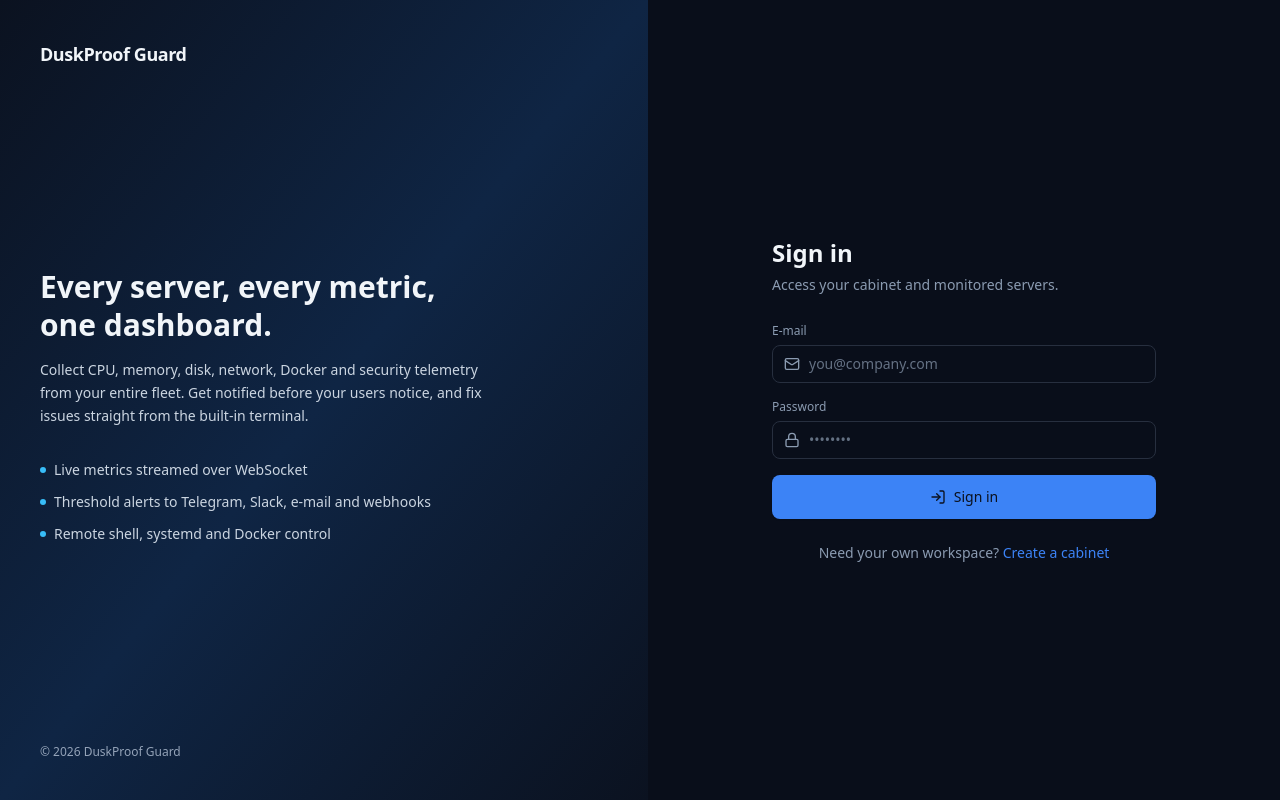
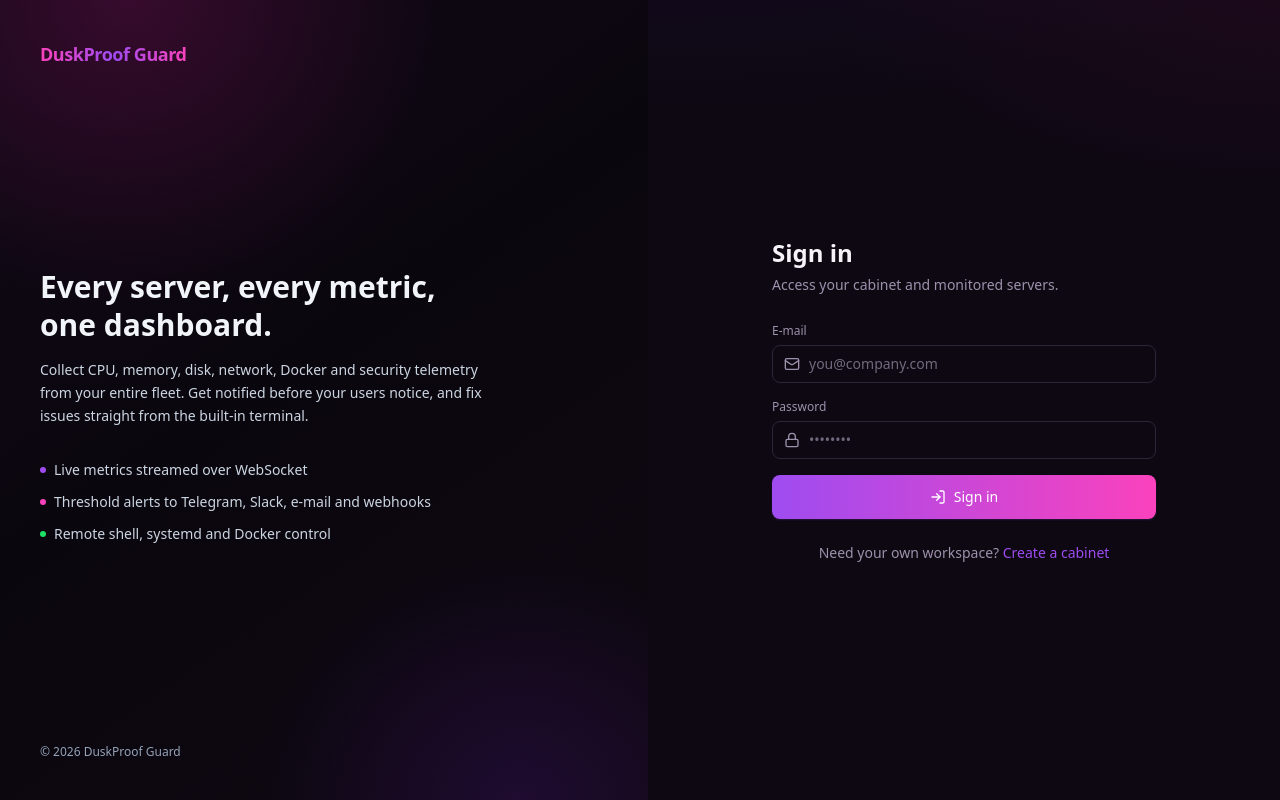
Before and after one commit to duskproof/Server-Monitoring-System, a Next.js app in the folder vpsguard/dashboard/: page /login in a window 1280 px wide. Built offline with nearby package versions, Linux system fonts and the light colour scheme; no server answers.

Commit message:
Apply DuskProof purple and magenta dashboard theme.

```diff
--- a/vpsguard/dashboard/app/globals.css
+++ b/vpsguard/dashboard/app/globals.css
@@ -4,37 +4,39 @@
 
 @layer base {
   :root {
-    --bg: 210 20% 98%;
+    --bg: 270 30% 97%;
     --surface: 0 0% 100%;
-    --elevated: 214 32% 94%;
-    --line: 214 25% 88%;
-    --content: 222 47% 11%;
-    --muted: 215 16% 45%;
+    --elevated: 270 25% 94%;
+    --line: 270 18% 88%;
+    --content: 270 35% 12%;
+    --muted: 270 12% 42%;
 
-    --primary: 217 91% 55%;
+    --brand: 320 90% 52%;
+    --primary: 270 75% 52%;
     --primary-fg: 0 0% 100%;
-    --success: 152 62% 38%;
+    --success: 142 72% 38%;
     --warning: 32 92% 45%;
     --danger: 0 72% 50%;
-    --info: 199 89% 45%;
+    --info: 280 70% 48%;
 
     --font-sans: ui-sans-serif, system-ui, -apple-system, 'Segoe UI', Roboto, sans-serif;
   }
 
   .dark {
-    --bg: 222 47% 7%;
-    --surface: 222 41% 10%;
-    --elevated: 222 32% 16%;
-    --line: 220 24% 20%;
-    --content: 210 40% 96%;
-    --muted: 215 20% 62%;
+    --bg: 270 38% 5%;
+    --surface: 270 32% 9%;
+    --elevated: 270 28% 13%;
+    --line: 270 22% 18%;
+    --content: 270 20% 96%;
+    --muted: 270 14% 62%;
 
-    --primary: 217 91% 60%;
-    --primary-fg: 222 47% 8%;
-    --success: 152 60% 45%;
+    --brand: 320 95% 62%;
+    --primary: 270 85% 62%;
+    --primary-fg: 0 0% 100%;
+    --success: 142 76% 50%;
     --warning: 38 92% 55%;
     --danger: 0 84% 62%;
-    --info: 199 89% 55%;
+    --info: 280 80% 65%;
   }
 
   * {
@@ -51,8 +53,15 @@
     min-height: 100dvh;
   }
 
+  .dark body {
+    background-color: hsl(var(--bg));
+    background-image:
+      radial-gradient(ellipse 120% 80% at 50% -30%, hsl(270 60% 18% / 0.45), transparent 55%),
+      radial-gradient(ellipse 70% 50% at 100% 0%, hsl(320 70% 22% / 0.18), transparent 50%);
+  }
+
   ::selection {
-    background-color: hsl(var(--primary) / 0.3);
+    background-color: hsl(var(--brand) / 0.35);
   }
 }
 
@@ -76,9 +85,19 @@
     background: transparent;
   }
 
-  /* Focus ring shared by interactive shells that are not <button> elements. */
   .focus-ring {
     @apply focus-visible:outline focus-visible:outline-2 focus-visible:outline-offset-2 focus-visible:outline-primary;
+  }
+
+  .brand-text {
+    @apply bg-gradient-to-r from-brand via-primary to-brand bg-clip-text font-semibold tracking-tight text-transparent;
+  }
+
+  .brand-panel {
+    background-image:
+      radial-gradient(ellipse 90% 70% at 20% 0%, hsl(320 80% 28% / 0.35), transparent 55%),
+      radial-gradient(ellipse 80% 60% at 80% 100%, hsl(270 70% 22% / 0.4), transparent 50%),
+      linear-gradient(145deg, hsl(270 40% 6%), hsl(270 38% 4%) 45%, hsl(280 35% 5%));
   }
 }
 
--- a/vpsguard/dashboard/app/layout.tsx
+++ b/vpsguard/dashboard/app/layout.tsx
@@ -31,7 +31,7 @@ export const viewport: Viewport = {
   initialScale: 1,
   maximumScale: 5,
   themeColor: [
-    { media: '(prefers-color-scheme: dark)', color: '#0b1220' },
+    { media: '(prefers-color-scheme: dark)', color: '#0c0814' },
     { media: '(prefers-color-scheme: light)', color: '#f8fafc' },
   ],
 };
--- a/vpsguard/dashboard/components/AuthCard.tsx
+++ b/vpsguard/dashboard/components/AuthCard.tsx
@@ -14,9 +14,9 @@ export function AuthShell({
 }) {
   return (
     <main className="flex min-h-[100dvh] flex-col lg:flex-row">
-      <section className="relative hidden flex-1 flex-col justify-between overflow-hidden bg-gradient-to-br from-[#0b1220] via-[#0f2544] to-[#0b1220] p-10 text-slate-100 lg:flex">
+      <section className="brand-panel relative hidden flex-1 flex-col justify-between overflow-hidden p-10 text-slate-100 lg:flex">
         <div>
-          <span className="text-lg font-semibold tracking-tight">DuskProof Guard</span>
+          <span className="brand-text text-lg">DuskProof Guard</span>
         </div>
 
         <div className="max-w-md">
@@ -29,15 +29,15 @@ export function AuthShell({
           </p>
           <ul className="mt-8 space-y-3 text-sm text-slate-300">
             <li className="flex items-center gap-2">
-              <span className="h-1.5 w-1.5 rounded-full bg-sky-400" />
+              <span className="h-1.5 w-1.5 rounded-full bg-primary" />
               Live metrics streamed over WebSocket
             </li>
             <li className="flex items-center gap-2">
-              <span className="h-1.5 w-1.5 rounded-full bg-sky-400" />
+              <span className="h-1.5 w-1.5 rounded-full bg-brand" />
               Threshold alerts to Telegram, Slack, e-mail and webhooks
             </li>
             <li className="flex items-center gap-2">
-              <span className="h-1.5 w-1.5 rounded-full bg-sky-400" />
+              <span className="h-1.5 w-1.5 rounded-full bg-success" />
               Remote shell, systemd and Docker control
             </li>
           </ul>
@@ -49,7 +49,7 @@ export function AuthShell({
       <section className="flex flex-1 items-center justify-center px-5 py-10 sm:px-8">
         <div className="w-full max-w-sm">
           <div className="mb-8 lg:hidden">
-            <span className="text-lg font-semibold tracking-tight text-content">DuskProof Guard</span>
+            <span className="brand-text text-lg">DuskProof Guard</span>
           </div>
 
           <h1 className="text-2xl font-semibold text-content">{title}</h1>
--- a/vpsguard/dashboard/components/Sidebar.tsx
+++ b/vpsguard/dashboard/components/Sidebar.tsx
@@ -53,7 +53,9 @@ export function Sidebar() {
             title={collapsed ? item.label : undefined}
             className={cn(
               'focus-ring group flex items-center gap-3 rounded-lg px-3 py-2 text-sm font-medium transition-colors',
-              active ? 'bg-primary/12 text-primary' : 'text-muted hover:bg-elevated hover:text-content',
+              active
+                ? 'bg-primary/15 text-primary shadow-sm shadow-primary/10'
+                : 'text-muted hover:bg-elevated hover:text-content',
               collapsed && 'lg:justify-center lg:px-2',
             )}
           >
@@ -86,9 +88,9 @@ export function Sidebar() {
       >
         <div className={cn('flex h-16 items-center border-b border-line px-4', collapsed && 'justify-center px-2')}>
           {!collapsed ? (
-            <span className="text-base font-semibold tracking-tight text-content">DuskProof Guard</span>
+            <span className="brand-text text-base">DuskProof Guard</span>
           ) : (
-            <span className="text-sm font-semibold tracking-tight text-content">DP</span>
+            <span className="text-sm font-semibold tracking-tight text-brand">DP</span>
           )}
         </div>
 
@@ -128,7 +130,7 @@ export function Sidebar() {
         >
           <div className="flex h-16 items-center justify-between border-b border-line px-4">
             <div className="flex items-center gap-2.5">
-              <span className="text-base font-semibold tracking-tight text-content">DuskProof Guard</span>
+              <span className="brand-text text-base">DuskProof Guard</span>
             </div>
             <button
               type="button"
--- a/vpsguard/dashboard/components/server-detail/TerminalTab.tsx
+++ b/vpsguard/dashboard/components/server-detail/TerminalTab.tsx
@@ -17,7 +17,7 @@ import '@xterm/xterm/css/xterm.css';
 type ConnectionState = 'idle' | 'connecting' | 'connected' | 'closed';
 
 const DARK_THEME = {
-  background: '#0b1220',
+  background: '#0c0814',
   foreground: '#e2e8f0',
   cursor: '#38bdf8',
   selectionBackground: '#1e40af80',
@@ -230,7 +230,7 @@ export function TerminalTab({ serverId, serverName }: { serverId: string; server
         </div>
       </div>
 
-      <div className="overflow-hidden rounded-2xl border border-line bg-[#0b1220] p-3">
+      <div className="overflow-hidden rounded-2xl border border-line bg-[#0c0814] p-3">
         <div ref={containerRef} className="h-[520px] w-full" />
       </div>
 
--- a/vpsguard/dashboard/components/ui/Button.tsx
+++ b/vpsguard/dashboard/components/ui/Button.tsx
@@ -9,7 +9,8 @@ export type ButtonVariant = 'primary' | 'secondary' | 'outline' | 'ghost' | 'dan
 export type ButtonSize = 'sm' | 'md' | 'lg' | 'icon';
 
 const VARIANTS: Record<ButtonVariant, string> = {
-  primary: 'bg-primary text-primary-fg hover:bg-primary/90 focus-visible:outline-primary shadow-sm',
+  primary:
+    'bg-gradient-to-r from-primary to-brand text-primary-fg hover:from-primary/90 hover:to-brand/90 focus-visible:outline-primary shadow-sm shadow-primary/20',
   secondary: 'bg-elevated text-content hover:bg-elevated/70 border border-line',
   outline: 'border border-line bg-transparent text-content hover:bg-elevated',
   ghost: 'bg-transparent text-muted hover:bg-elevated hover:text-content',
--- a/vpsguard/dashboard/lib/charts.ts
+++ b/vpsguard/dashboard/lib/charts.ts
@@ -8,16 +8,16 @@ import { slugify } from '@/lib/utils';
  * export rasterises the SVG outside of the document's cascade.
  */
 export const CHART_PALETTE = [
-  '#3b82f6',
   '#a855f7',
-  '#22c55e',
-  '#f59e0b',
-  '#ef4444',
-  '#06b6d4',
-  '#ec4899',
-  '#84cc16',
-  '#f97316',
-  '#8b5cf6',
+  '#e879f9',
+  '#4ade80',
+  '#f472b6',
+  '#818cf8',
+  '#22d3ee',
+  '#fbbf24',
+  '#fb7185',
+  '#34d399',
+  '#c084fc',
 ];
 
 export interface ChartSeriesConfig {
@@ -118,7 +118,7 @@ export function chartTheme(dark: boolean): ChartTheme {
         tooltipBg: '#0f172a',
         tooltipBorder: '#1e293b',
         tooltipText: '#e2e8f0',
-        exportBackground: '#0b1220',
+        exportBackground: '#0c0814',
       }
     : {
         grid: '#e2e8f0',
--- a/vpsguard/dashboard/lib/export.ts
+++ b/vpsguard/dashboard/lib/export.ts
@@ -7,7 +7,7 @@ import { downloadBlob } from '@/lib/utils';
 export async function exportSvgAsPng(
   container: HTMLElement | null,
   filename: string,
-  backgroundColor = '#0b1220',
+  backgroundColor = '#0c0814',
   scale = 2,
 ): Promise<void> {
   if (!container) throw new Error('Nothing to export yet');
--- a/vpsguard/dashboard/tailwind.config.ts
+++ b/vpsguard/dashboard/tailwind.config.ts
@@ -18,6 +18,7 @@ const config: Config = {
         line: 'hsl(var(--line) / <alpha-value>)',
         content: 'hsl(var(--content) / <alpha-value>)',
         muted: 'hsl(var(--muted) / <alpha-value>)',
+        brand: 'hsl(var(--brand) / <alpha-value>)',
         primary: 'hsl(var(--primary) / <alpha-value>)',
         'primary-fg': 'hsl(var(--primary-fg) / <alpha-value>)',
         success: 'hsl(var(--success) / <alpha-value>)',
```
Also changed, not shown: vpsguard/dashboard/public/manifest.json.
